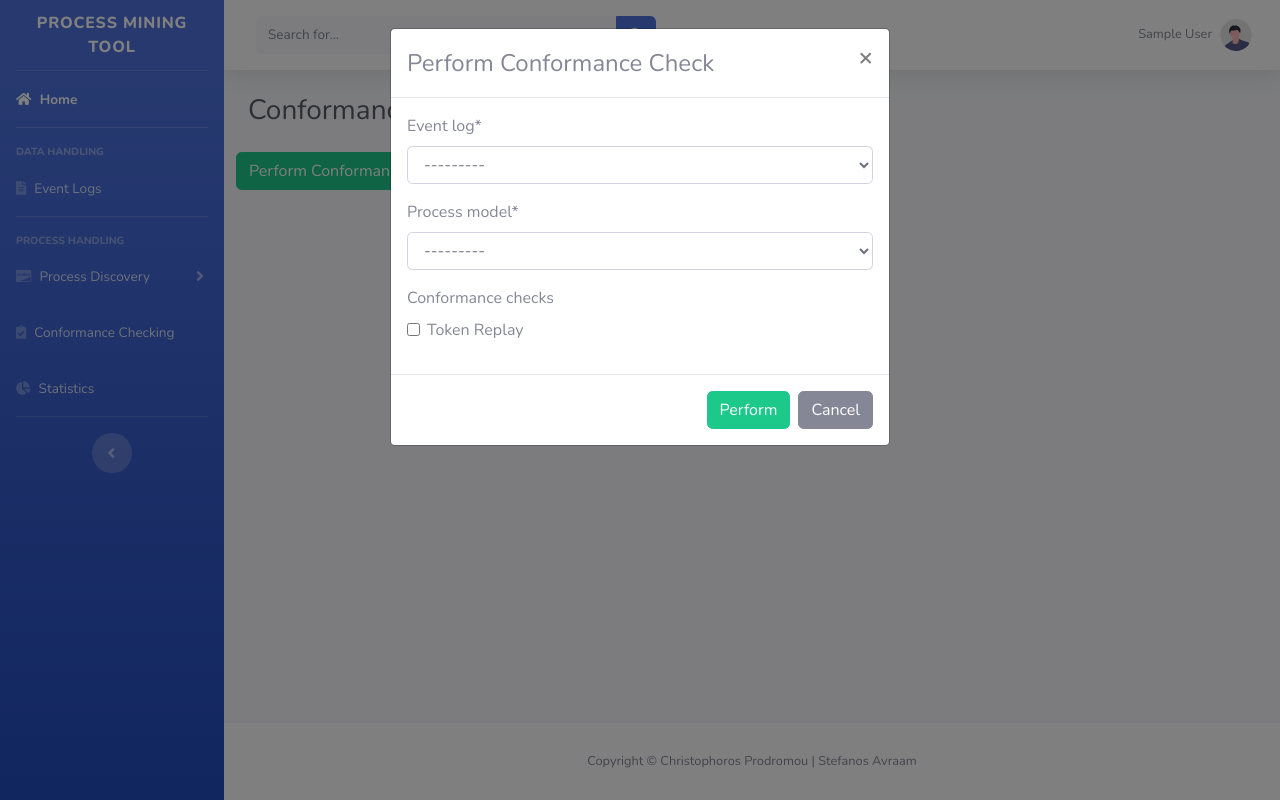
After one commit to Chrisprod06/ProcessMiningTool, a Django app: page /conformance_check in a window 1280 px wide, after a click on "Perform Conformance Check". The commit adds this page. Run offline with Django 4.2, Linux system fonts and the light colour scheme; the visitor is signed in with stand-in values (Sample User, id 1); data that the repository does not hold is empty; some libraries are stand-ins or nearby versions.

Commit message:
implemented token based replay

```diff
--- a/PMT/PMT/settings.py
+++ b/PMT/PMT/settings.py
@@ -154,3 +154,6 @@ SOJOURN_TIME = "sojourn_time"
 CONCURRENT_ACTIVITIES = "concurrent_activities"
 EVENTUALLY_FOLLOWS_GRAPH = "eventually_follows_graph"
 DISTRIBUTION_CASE_DURATION_GRAPH = "distribution_case_duration_graph"
+
+# Conformance Checks
+TOKEN_REPLAY = "token_replay"
--- a/PMT/dashboard/forms.py
+++ b/PMT/dashboard/forms.py
@@ -1,3 +1,4 @@
+from django import forms
 from django.forms import ModelForm
 
 from .models import EventLog, ProcessModel
@@ -31,3 +32,21 @@ class DiscoverProcessModelForm(ModelForm):
             "process_model_name",
             "process_model_algorithm",
         ]
+
+
+class ConformanceCheckForm(forms.Form):
+    """Form used for selecting process model and type of conformance"""
+
+    TOKEN_REPLAY = "token_replay"
+
+    CONFORMANCE_CHECKS_CHOICES = [
+        (TOKEN_REPLAY, "Token Replay"),
+    ]
+    event_log = forms.ModelChoiceField(queryset=EventLog.objects.all())
+    process_model = forms.ModelChoiceField(queryset=ProcessModel.objects.all())
+
+    conformance_checks = forms.MultipleChoiceField(
+        required=False,
+        widget=forms.CheckboxSelectMultiple,
+        choices=CONFORMANCE_CHECKS_CHOICES,
+    )
--- a/PMT/dashboard/discovery_algorithms.py
+++ b/PMT/dashboard/pm4py_discovery_algorithms.py
@@ -1,10 +1,8 @@
 # Data Handling libraries
 import pm4py
 from django.conf import settings
-
 # Alpha miner imports
 from pm4py.algo.discovery.alpha import algorithm as alpha_miner
-
 # Inductive mine imports
 from pm4py.algo.discovery.inductive import algorithm as inductive_miner
 from pm4py.objects.log.importer.xes import importer as xes_importer
--- a/PMT/dashboard/urls.py
+++ b/PMT/dashboard/urls.py
@@ -16,6 +16,7 @@ urlpatterns = [
     path("event_logs", views.event_logs, name="event_logs"),
     path("event_logs/delete/<int:pk>", views.delete_event_log, name="delete_event_log"),
     path("view_statistics", views.view_statistics, name="view_statistics"),
+    path("conformance_check", views.conformance_check, name="conformance_check"),
 ]
 
 if settings.DEBUG:
--- a/PMT/dashboard/views.py
+++ b/PMT/dashboard/views.py
@@ -3,8 +3,10 @@ from django.contrib import messages
 from django.contrib.auth.decorators import login_required
 from django.shortcuts import redirect, render
 
-from . import discovery_algorithms, pm4py_statistics
-from .forms import DiscoverProcessModelForm, EventLogForm, ProcessModelForm
+from . import (pm4py_conformance_checks, pm4py_discovery_algorithms,
+               pm4py_statistics)
+from .forms import (ConformanceCheckForm, DiscoverProcessModelForm,
+                    EventLogForm, ProcessModelForm)
 from .models import EventLog, ProcessModel
 
 
@@ -27,7 +29,7 @@ def process_discovery(request):
             request.POST
         )  # Get form model instance
         if (
-            "submitDiscover" in request.POST
+                "submitDiscover" in request.POST
         ):  # Discovery algorithms to produce process model file and png
             if discover_process_form.is_valid():
                 new_process_model = discover_process_form.save(
@@ -39,8 +41,8 @@ def process_discovery(request):
                 discovery_algorithm = new_process_model.process_model_algorithm
                 # Apply algorithm based on user selection and update model fields
                 if discovery_algorithm == settings.ALPHA_MINER:
-                    if discovery_algorithms.petri_net_discovery(
-                        logfile, process_model_name, settings.ALPHA_MINER
+                    if pm4py_discovery_algorithms.petri_net_discovery(
+                            logfile, process_model_name, settings.ALPHA_MINER
                     ):
                         messages.success(
                             request, "Process Model discovered successfully!"
@@ -51,8 +53,8 @@ def process_discovery(request):
                         )
                         redirect(redirect_url)
                 elif discovery_algorithm == settings.INDUCTIVE_MINER:
-                    if discovery_algorithms.petri_net_discovery(
-                        logfile, process_model_name, settings.INDUCTIVE_MINER
+                    if pm4py_discovery_algorithms.petri_net_discovery(
+                            logfile, process_model_name, settings.INDUCTIVE_MINER
                     ):
                         messages.success(
                             request, "Process Model discovered successfully!"
@@ -63,10 +65,10 @@ def process_discovery(request):
                         )
                         redirect(redirect_url)
                 new_process_model.process_model_file = (
-                    "process_models/" + process_model_name + ".pnml"
+                        "process_models/" + process_model_name + ".pnml"
                 )
                 new_process_model.process_model_image = (
-                    "exported_pngs/" + process_model_name + ".png"
+                        "exported_pngs/" + process_model_name + ".png"
                 )
                 # Save the process model
                 new_process_model.save()
@@ -210,3 +212,32 @@ def view_statistics(request):
         context["selected_event_log"] = selected_event_log
 
     return render(request, template, context)
+
+
+@login_required(login_url="/accounts/login")
+def conformance_check(request):
+    """View to handle all conformance checking"""
+    template = "dashboard/conformance_check.html"
+    conformance_checks_list = []
+    conformance_checks_results = {}
+    context = {}
+
+    if request.method == "POST":
+        form = ConformanceCheckForm(request.POST)
+        if form.is_valid():
+            selected_event_log = form.cleaned_data["event_log"]
+            selected_process_model = form.cleaned_data["process_model"]
+            if settings.TOKEN_REPLAY in form.cleaned_data["conformance_checks"]:
+                conformance_checks_list.append(settings.TOKEN_REPLAY)
+            conformance_checks_results = pm4py_conformance_checks.perform_conformance_checks(
+                conformance_checks_list, selected_process_model, selected_event_log
+            )
+
+    else:
+        form = ConformanceCheckForm()
+
+    context["form"] = form
+    if conformance_checks_results:
+        context["results"] = conformance_checks_results
+
+    return render(request, template, context)
--- a/PMT/templates/dashboard/base.html
+++ b/PMT/templates/dashboard/base.html
@@ -90,7 +90,7 @@
 
         <!-- Nav Item - Charts -->
         <li class="nav-item">
-            <a class="nav-link" href="#">
+            <a class="nav-link" href="{% url 'conformance_check' %}">
                 <i class="fas fa-clipboard-check"></i>
                 <span>Conformance Checking</span></a>
         </li>
--- /dev/null
+++ b/PMT/templates/dashboard/conformance_check.html
@@ -0,0 +1,61 @@
+{% extends "dashboard/base.html" %}
+{% load crispy_forms_tags %}
+{% block title %}<title>PMT | Conformance Check</title>{% endblock %}
+{% block content %}
+    <!-- Begin Page Content -->
+    <div class="container-fluid">
+
+        <!-- Page Heading -->
+        <div class="d-sm-flex align-items-center justify-content-between mb-4">
+            <h1 class="h3 mb-0 text-gray-800">Conformance Check</h1>
+        </div>
+
+        <!-- Content Row -->
+        <div class="row mb-5">
+            <a href="#perform_conformance_check" class="btn btn-success" data-toggle="modal">Perform Conformance
+                Check</a>
+        </div>
+        {% if results %}
+            <div class="col-12">
+                {% for key, value in results.items %}
+
+                    {{ key }}
+
+                    {{ value }}
+                   <br>
+                {% endfor %}
+            </div>
+        {% endif %}
+
+        {# Select conformance check #}
+        <div id="perform_conformance_check" class="modal fade">
+            <div class="modal-dialog">
+                <div class="modal-content">
+                    {# Modal Header #}
+                    <div class="modal-header">
+                        <h4 class="modal-title">Perform Conformance Check</h4>
+                        <button type="button" class="close" data-dismiss="modal">&times;</button>
+                    </div>
+
+                    {# Modal body #}
+                    <div class="modal-body">
+                        <form method="post" enctype="multipart/form-data">
+                            {% csrf_token %}
+                            {{ form|crispy }}
+                    </div>
+                    {# Modal footer #}
+                    <div class="modal-footer">
+                        <input type="submit" class="btn btn-success" value="Perform">
+                        <button type="button" class="btn btn-secondary" data-dismiss="modal">Cancel</button>
+                    </div>
+                    </form>
+                </div>
+            </div>
+        </div>
+    </div>
+    <!-- /.container-fluid -->
+
+    </div>
+    <!-- End of Main Content -->
+
+{% endblock %}
```
Also changed, not shown: PMT/dashboard/pm4py_conformance_checks.py (added, +38 -0 lines), PMT/dashboard/pm4py_statistics.py (+17 -15 lines).
